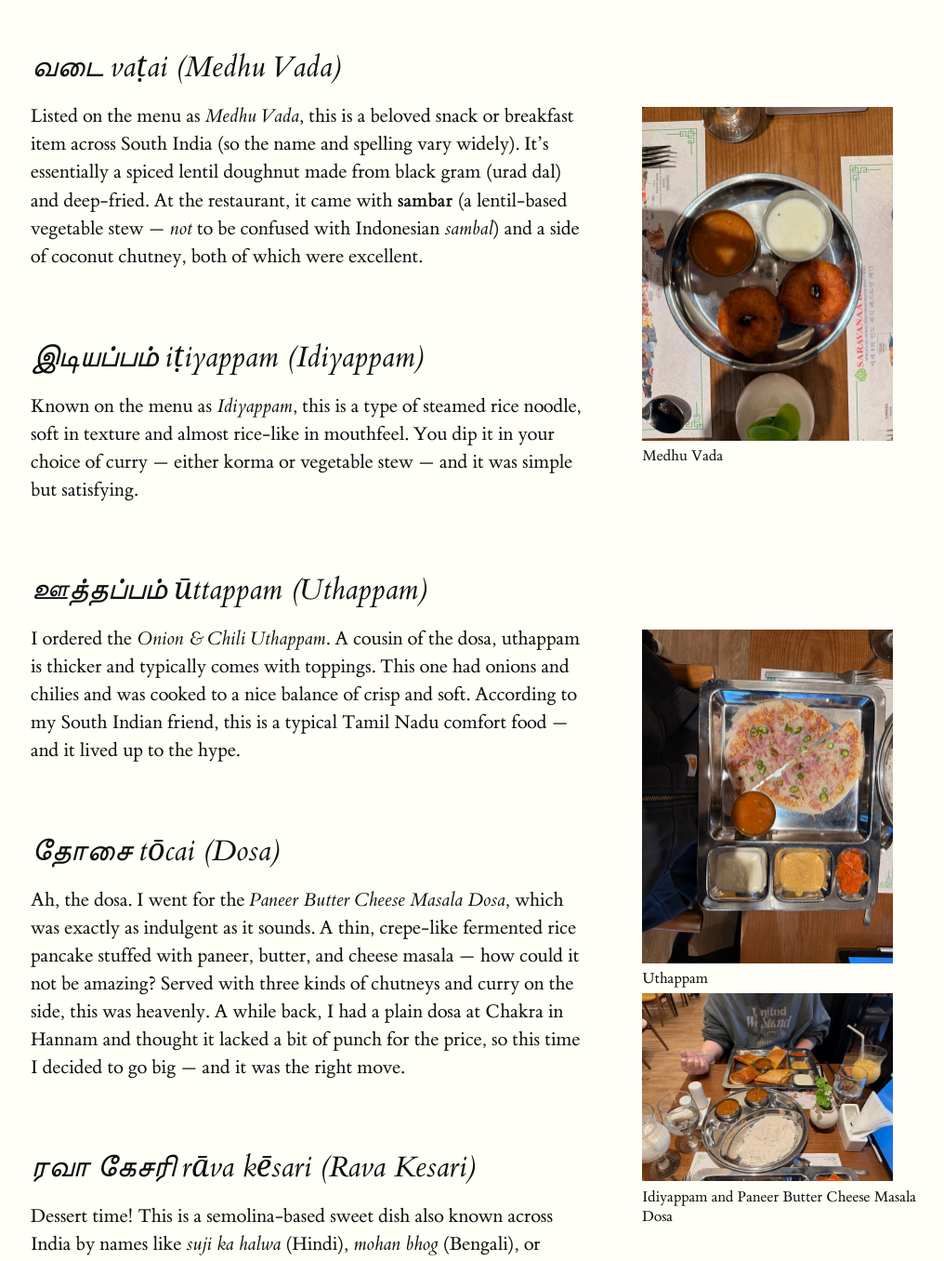
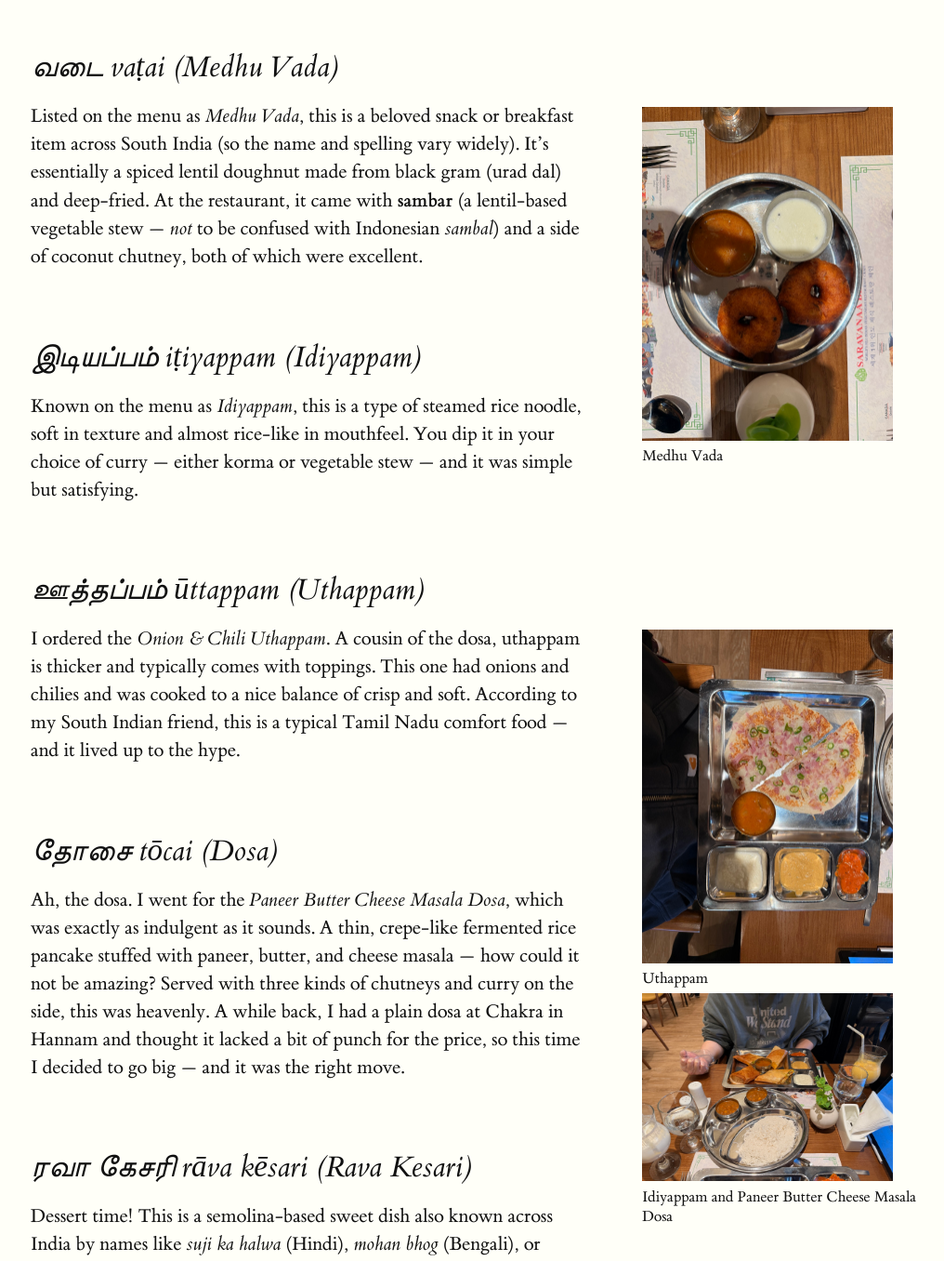
Before and after one commit to Zeugnis04/zeugnis04.github.io, a Jekyll site: the page built from _posts/2025-02-12-saravanaa-bhavan-translation.md, in a window 1280 px wide. Shown: the part 961-2317 px from the top of the page at 93% size, without its empty margins (143-1159 px from the left). Built offline with Jekyll 4.4.1, drawn with Linux system fonts in a browser that asks for light colours.

```diff
--- a/_posts/2025-02-12-saravanaa-bhavan-translation.md
+++ b/_posts/2025-02-12-saravanaa-bhavan-translation.md
@@ -11,19 +11,19 @@ tags: [food-culture, south-indian, gourmet, translation]
 
 {% maincolumn 'assets/img/saravannabhavanitaewon.png' 'Saravanaa Bhavan in Itaewon, Seoul'%}
 
-## வடை *vaṭai* (Medhu Vada)
+## வடை vaṭai (Medhu Vada)
 
 Listed on the menu as *Medhu Vada*{% marginfigure 'vadapicture' 'assets/img/vada.jpg' 'Medhu Vada'%}, this is a beloved snack or breakfast item across South India (so the name and spelling vary widely). It's essentially a spiced lentil doughnut made from black gram (urad dal) and deep-fried. At the restaurant, it came with **sambar** (a lentil-based vegetable stew — *not* to be confused with Indonesian *sambal*) and a side of coconut chutney, both of which were excellent.
 
-## இடியப்பம் *iṭiyappam* (Idiyappam)
+## இடியப்பம் iṭiyappam (Idiyappam)
 
 Known on the menu as *Idiyappam*, this is a type of steamed rice noodle, soft in texture and almost rice-like in mouthfeel. You dip it in your choice of curry — either korma or vegetable stew — and it was simple but satisfying.
 
-## ஊத்தப்பம் *ūttappam* (Uthappam)
+## ஊத்தப்பம் ūttappam (Uthappam)
 
 I ordered the *Onion & Chili Uthappam*. A cousin of the dosa, uthappam{% marginfigure 'uthappam' 'assets/img/uthappam.jpg' 'Uthappam'%} is thicker and typically comes with toppings. This one had onions and chilies and was cooked to a nice balance of crisp and soft. According to my South Indian friend, this is a typical Tamil Nadu comfort food — and it lived up to the hype.
 
-## தோசை *tōcai* (Dosa)
+## தோசை tōcai (Dosa)
 
 Ah, the dosa. I went for the *Paneer Butter Cheese Masala Dosa*{% marginfigure 'idiyappamdosa' 'assets/img/idiyappamdosa.jpg' 'Idiyappam and Paneer Butter Cheese Masala Dosa'%}, which was exactly as indulgent as it sounds. A thin, crepe-like fermented rice pancake stuffed with paneer, butter, and cheese masala — how could it not be amazing? Served with three kinds of chutneys and curry on the side, this was heavenly. A while back, I had a plain dosa at Chakra in Hannam and thought it lacked a bit of punch for the price, so this time I decided to go big — and it was the right move.
 
--- a/_sass/_settings.scss
+++ b/_sass/_settings.scss
@@ -1,6 +1,6 @@
 /* This file contains all the constants for colors and font styles */
 
-$body-font: adobe-caslon, hoefler-text-fleurons, et-book, sandoll-myeongjoneo1, "source-han-serif-sc", Georgia, "Segoe UI Symbols", serif;
+$body-font: adobe-caslon-pro, et-book, "source-han-serif-sc", sandoll-myeongjoneo1, adobe-tamil, linotype-devanagari, serif;
 /*
  * The tufte-css preferred sans font is Gill Sans, but this is not freely available.
  * We use Lato instead, which is royalty free.
--- a/_sass/_tufte.scss
+++ b/_sass/_tufte.scss
@@ -10,7 +10,7 @@ body {
     margin-left: auto;
     margin-right: auto;
     padding-left: 12.5%;
-    font-family: adobe-caslon-pro, hoefler-text-fleurons, et-book, "source-han-serif-sc", sandoll-myeongjoneo1, Georgia, serif;
+    font-family: adobe-caslon-pro, et-book, "source-han-serif-sc", sandoll-myeongjoneo1, adobe-tamil, linotype-devanagari, serif;
     font-variant-ligatures: common-ligatures;
     background-color: #fffff8;
     color: #111;
@@ -36,6 +36,7 @@ h2 {
     font-size: 2.2rem;
     line-height: 1;
 }
+
 
 h3 {
     font-style: italic;
```
Also changed, not shown: _posts/2025-04-18-luminescent-creatures.md (+18 -2 lines).
